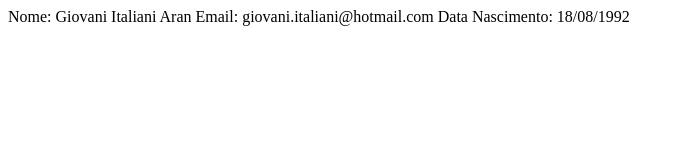
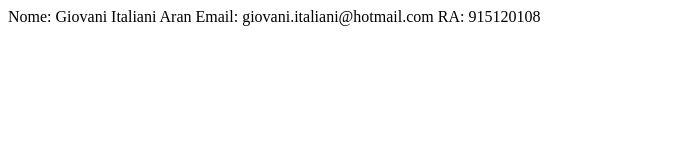
Before and after one commit to italianiaran/helloword, a plain HTML site: page menu.html in a window 1280 px wide. Shown: the whole page, without its empty margins (0-684 px from the left). Drawn offline with Linux system fonts and the light colour scheme.

Commit message:
proj02
criando a proj02

```diff
--- a/menu.html
+++ b/menu.html
@@ -7,6 +7,6 @@
 <body>
 Nome: Giovani Italiani Aran
 Email: giovani.italiani@hotmail.com
-Data Nascimento: 18/08/1992
+RA: 915120108
 </body>
 </html>
```
